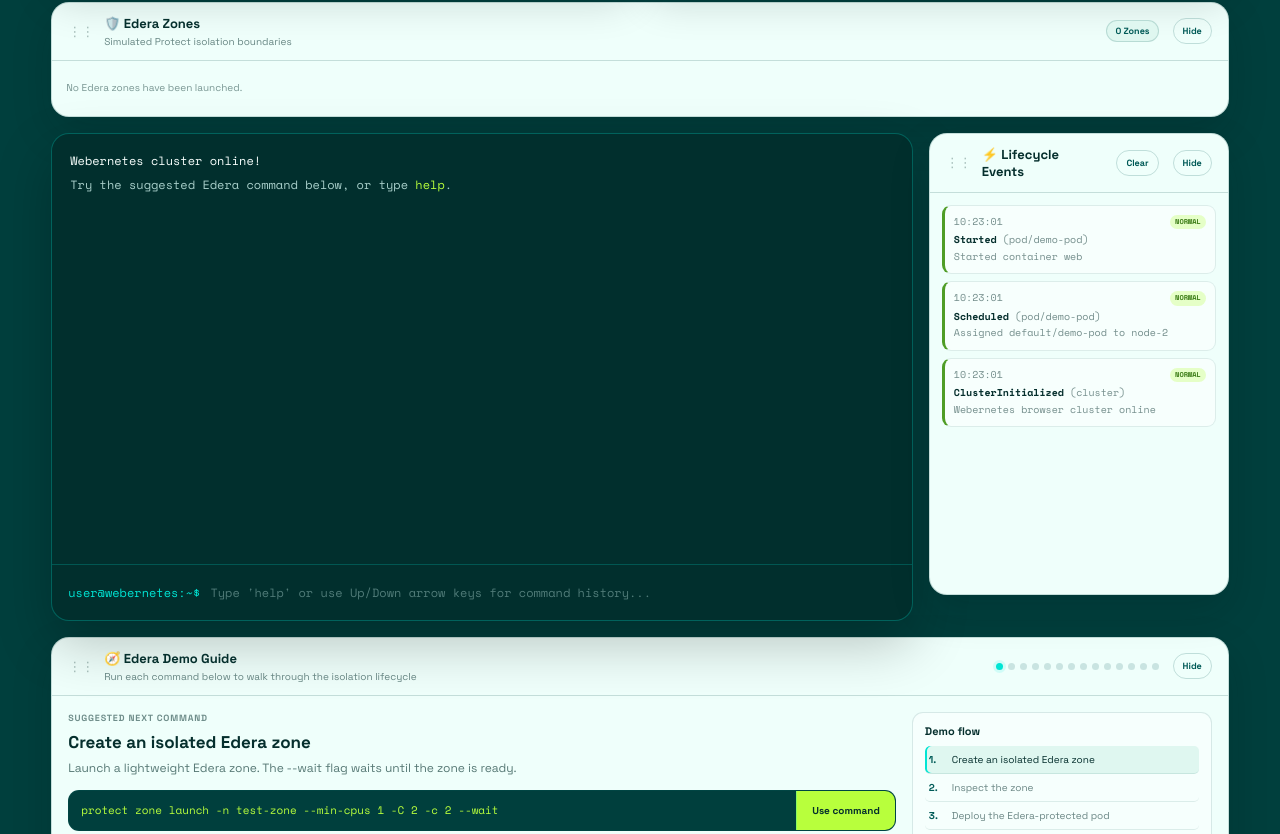
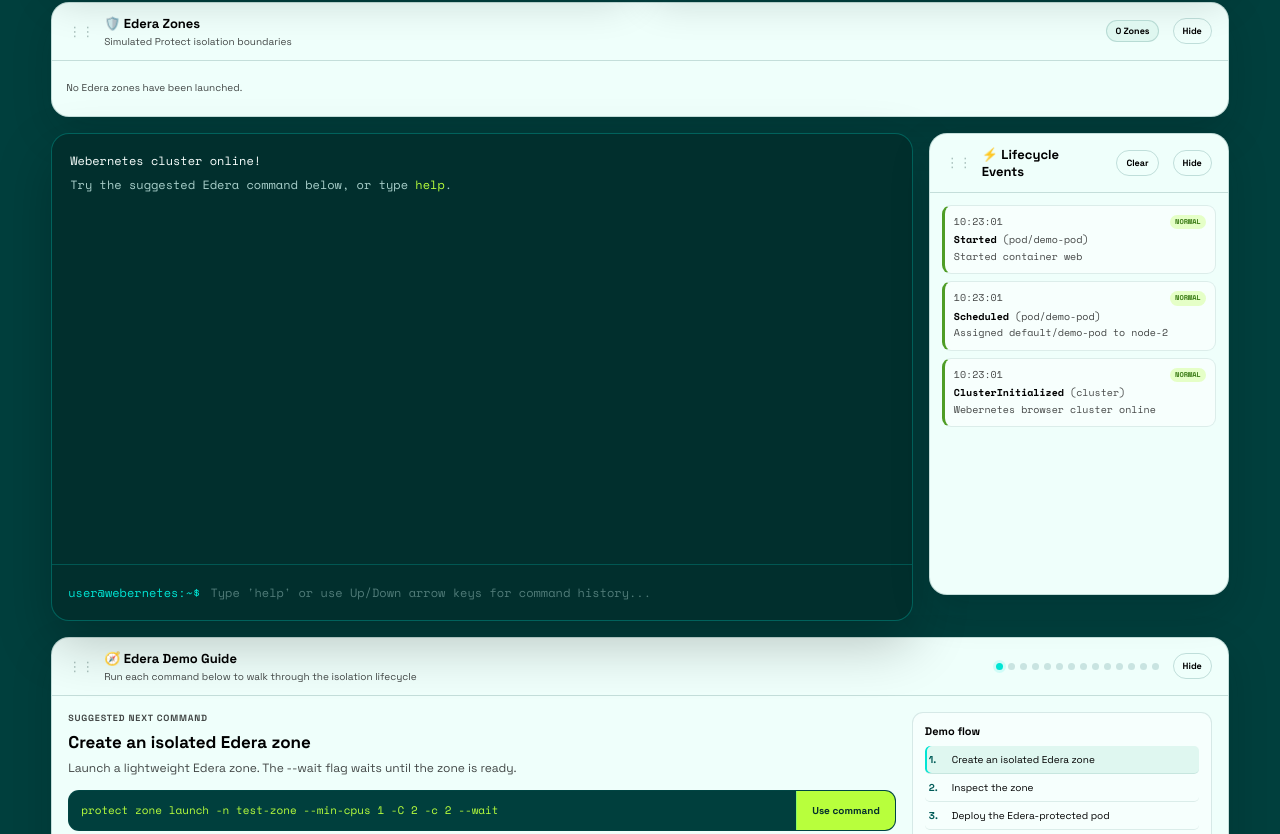
Before and after one commit to ndouglas-edera/my-webernetes-demo, a website built with Vite: page index.html in a window 1280 px wide. Shown: the part 973-1807 px from the top of the page. Built offline with nearby package versions, Linux system fonts and the light colour scheme; what @ngrok/webernetes would draw is missing.

Commit message:
Update style.css

```diff
--- a/src/style.css
+++ b/src/style.css
@@ -740,3 +740,68 @@
     transition: none !important;
   }
 }
+
+/* =========================================================
+   Edera accessibility override
+   Keep text black on light/white UI surfaces
+   ========================================================= */
+
+.panel,
+.guide-panel {
+  color: #000;
+}
+
+.panel h3,
+.guide-title,
+.guide-step-title,
+.guide-side-title,
+.resource-name,
+.zone-name,
+.event-reason {
+  color: #000;
+}
+
+/* Secondary text on white/mint surfaces */
+.panel-subtitle,
+.guide-subtitle,
+.resource-meta,
+.zone-uuid,
+.zone-meta,
+.guide-description,
+.guide-label,
+.event-time,
+.event-message,
+.event-object,
+.empty-state {
+  color: #000;
+  opacity: 0.72;
+}
+
+/* Guide navigation */
+.guide-step-mini {
+  color: #000;
+}
+
+.guide-step-mini:hover,
+.guide-step-mini.current,
+.guide-step-mini.selected {
+  color: #000;
+}
+
+/* Keep the small status/category colors intentional */
+.panel-count {
+  color: #000;
+}
+
+.hide-btn {
+  color: #000;
+}
+
+/* Footer is on the dark background, so DON'T make it black */
+.edera-footer {
+  color: var(--edera-muted);
+}
+
+.edera-footer a {
+  color: var(--edera-cyan);
+}
```
